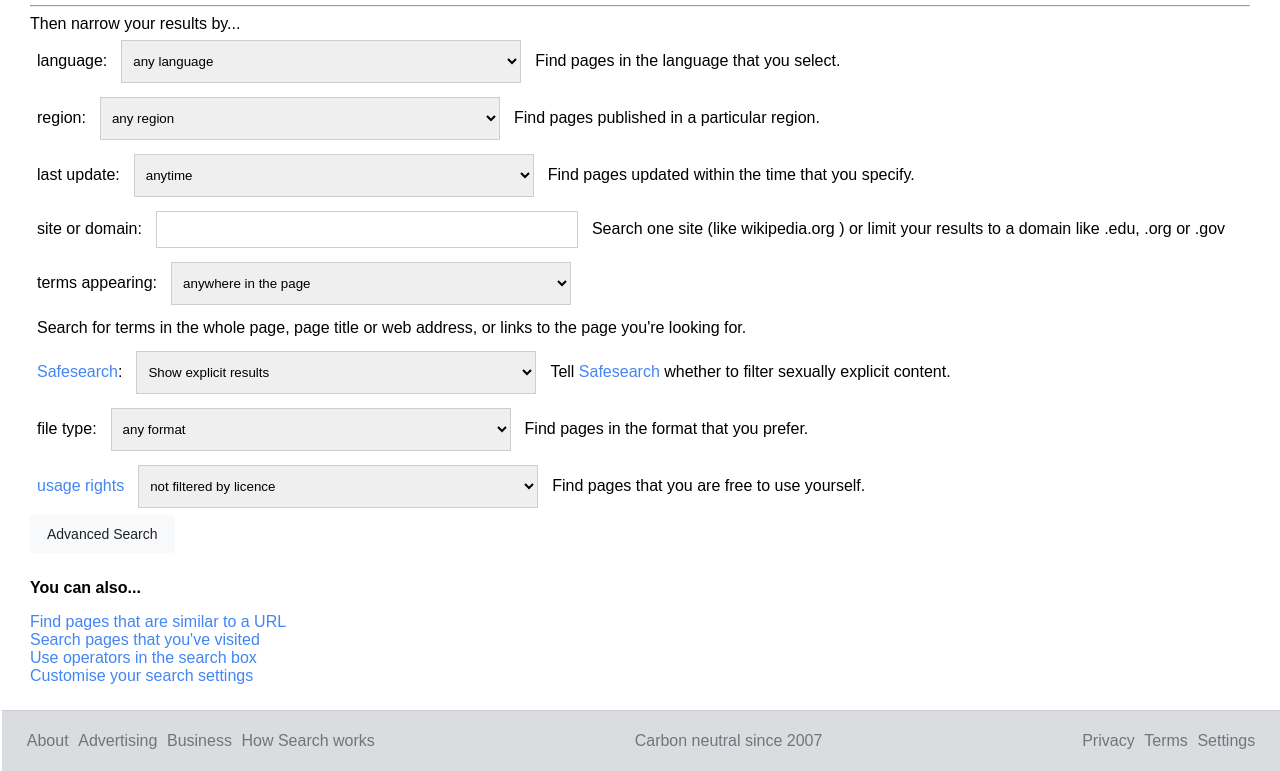
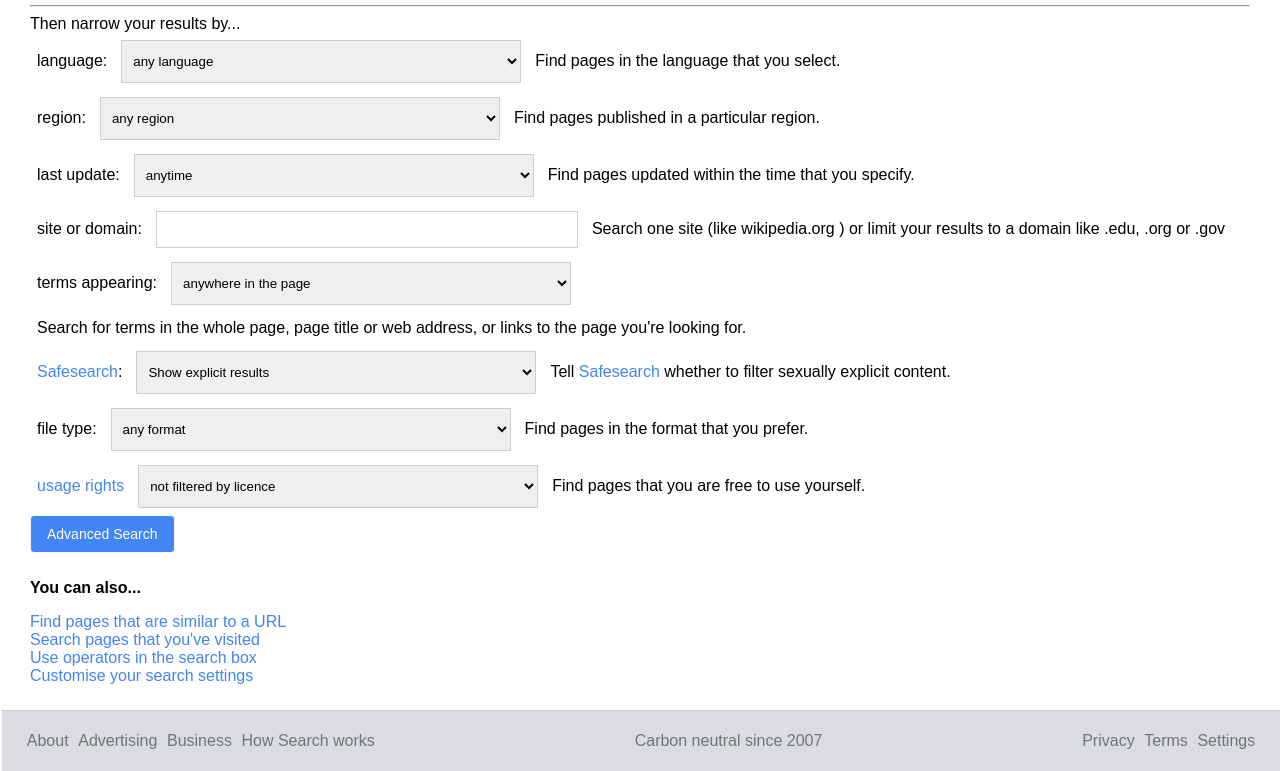
Before and after one commit to alvyynm/Search, a plain HTML site: page advanced.html in a window 1280 px wide. Shown: the part 501-1272 px from the top of the page. Drawn offline with Linux system fonts and the light colour scheme.

Commit message:
Style submit button for advanced.html

```diff
--- a/styles.css
+++ b/styles.css
@@ -130,6 +130,12 @@ select {
     padding: 12px 7px;
 }
 
+#blue-btn {
+    color: white;
+    background-color: #4285f4;
+    align-items: flex-end;
+}
+
 /*FORM STYLING*/
 
 input[type=text]{
```
